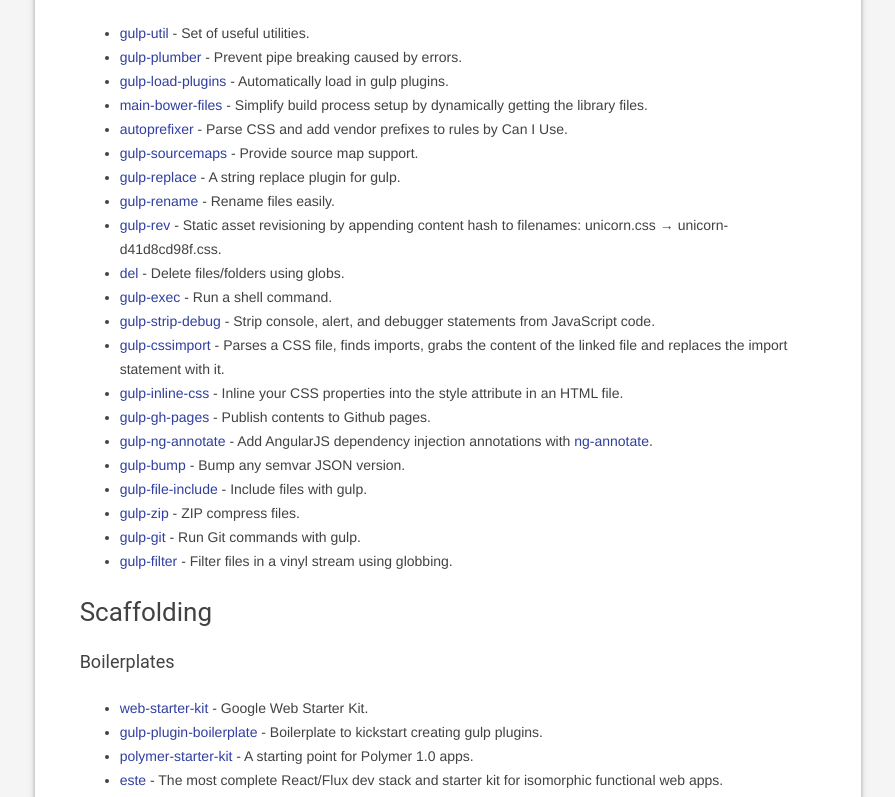
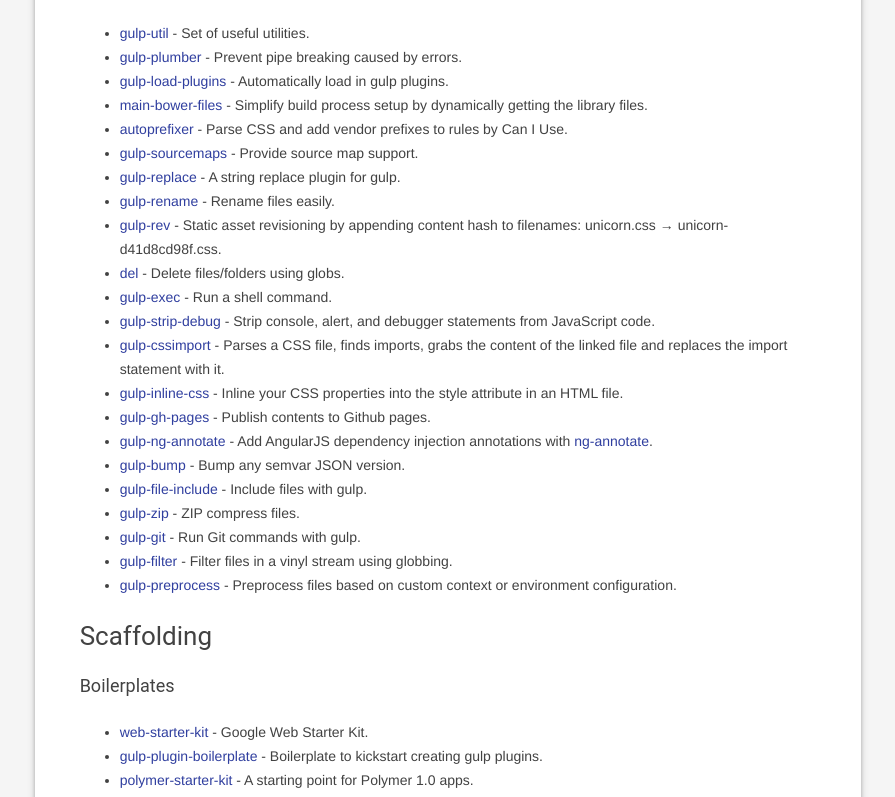
Before and after one commit to alferov/awesome-gulp, a website: page docs/src/index.html in a window 1280 px wide. Shown: the part 5913-6710 px from the top of the page, without its empty margins (192-1087 px from the left). Drawn offline with nearby package versions, Linux system fonts and the light colour scheme; files that its build step writes are made by us from their sources.

Commit message:
Add 'gulp-preprocess' plugin

```diff
--- a/docs/src/index.html
+++ b/docs/src/index.html
@@ -277,7 +277,7 @@
 <li><a href="https://github.com/mllrsohn/gulp-protractor">gulp-protractor</a> - gulp wrapper for <a href="https://github.com/angular/protractor">Protractor</a> tests.</li>
 <li><a href="https://github.com/dylanb/gulp-coverage">gulp-coverage</a> - Coverage reporting for Node.js that is independent of the test runner.</li>
 <li><a href="https://github.com/karma-runner/gulp-karma">gulp-karma</a> - Karma test runner for gulp.</li>
-<li><a href="https://github.com/sindresorhus/gulp-ava">gulp-ava</a>-Run <a href="https://github.com/sindresorhus/ava">AVA</a> tests with gulp.</li>
+<li><a href="https://github.com/sindresorhus/gulp-ava">gulp-ava</a>- Run <a href="https://github.com/sindresorhus/ava">AVA</a> tests with gulp.</li>
 </ul>
 <h3 id="miscellaneous-plugins">Miscellaneous Plugins</h3>
 <ul>
@@ -302,6 +302,7 @@
 <li><a href="https://github.com/sindresorhus/gulp-zip">gulp-zip</a> - ZIP compress files.</li>
 <li><a href="https://github.com/stevelacy/gulp-git">gulp-git</a> - Run Git commands with gulp.</li>
 <li><a href="https://github.com/sindresorhus/gulp-filter">gulp-filter</a> - Filter files in a vinyl stream using globbing.</li>
+<li><a href="https://github.com/jas/gulp-preprocess">gulp-preprocess</a> - Preprocess files based on custom context or environment configuration.</li>
 </ul>
 <h2 id="scaffolding">Scaffolding</h2>
 <h3 id="boilerplates">Boilerplates</h3>
```
Also changed, not shown: readme.md.
